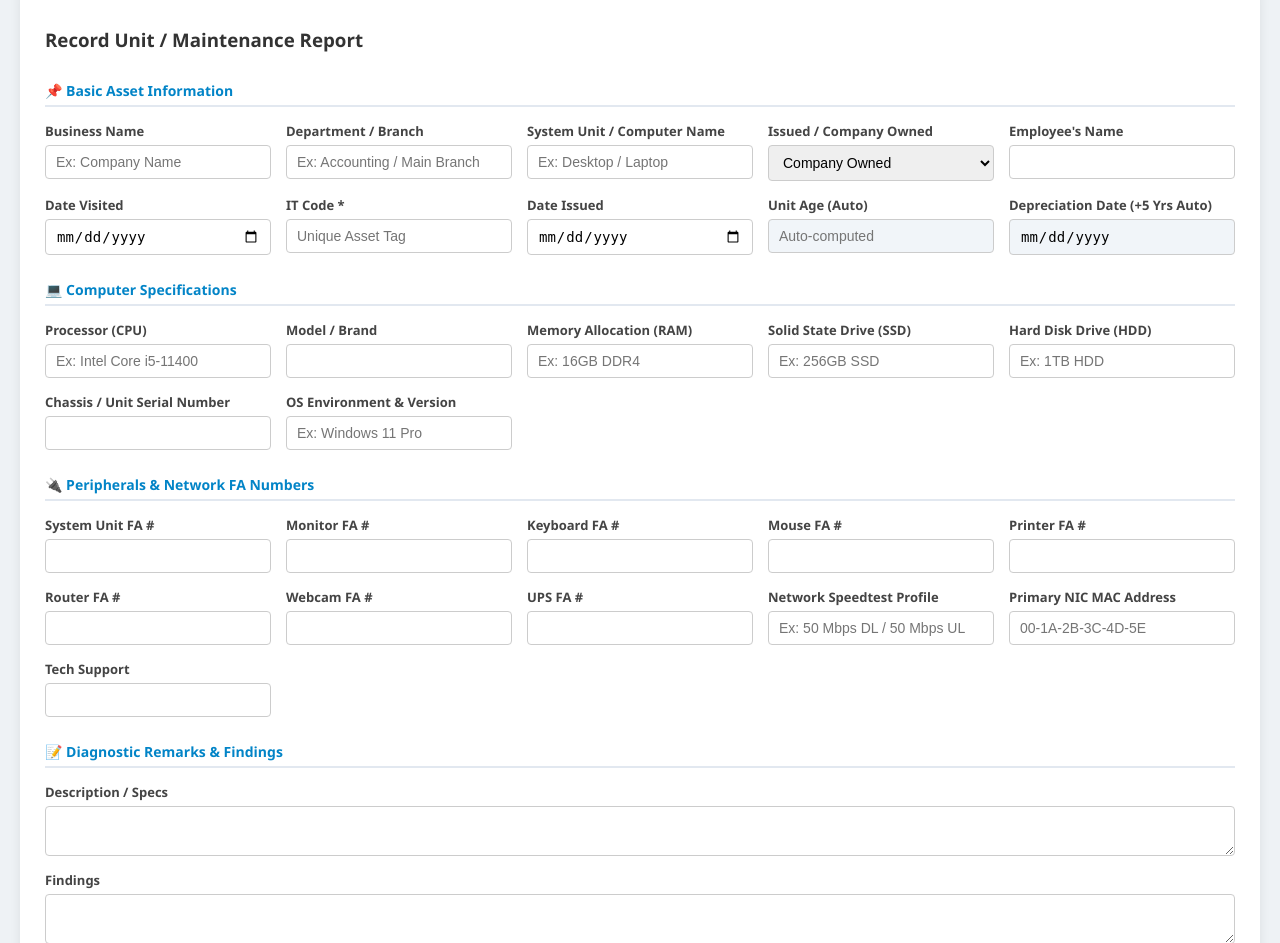
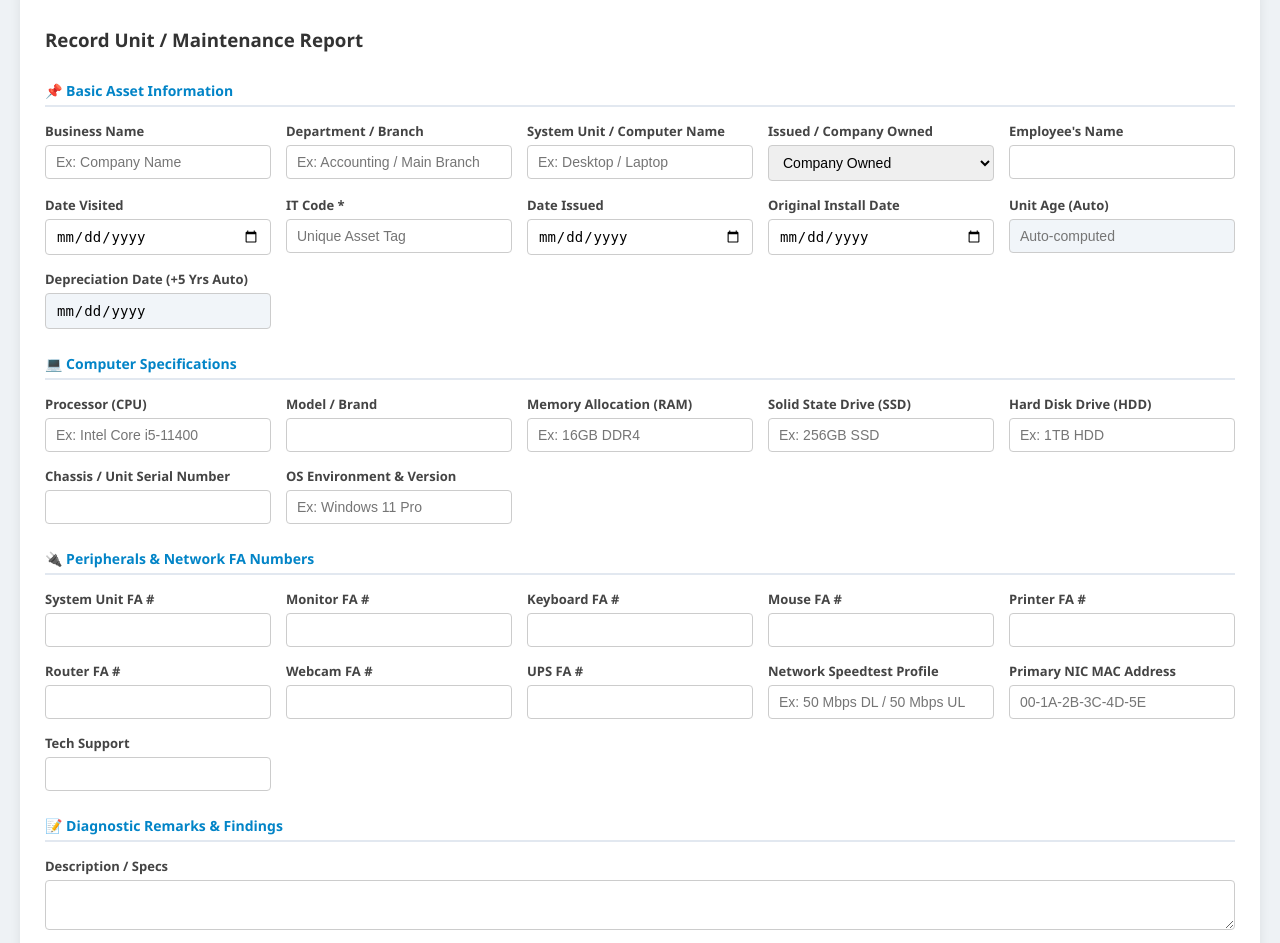
Before and after one commit to reianrd328/it-inventory-system, a Flask app: template templates/index.html in a window 1280 px wide. Shown: the part 297-1240 px from the top of the page. Run offline with Flask 3, Linux system fonts and the light colour scheme; the template is opened without the code that fills it, so the values that code supplies are empty.

Commit message:
Update index.html

```diff
--- a/templates/index.html
+++ b/templates/index.html
@@ -231,6 +231,7 @@
                     <div class="form-group"><label>Date Visited</label><input type="date" id="date_visited" onchange="calculateDates()"></div>
                     <div class="form-group"><label>IT Code *</label><input type="text" id="it_code" required placeholder="Unique Asset Tag"></div>
                     <div class="form-group"><label>Date Issued</label><input type="date" id="date_issued" onchange="calculateDates()"></div>
+                    <div class="form-group"><label>Original Install Date</label><input type="date" id="original_install_date"></div>
 
                     <div class="form-group">
                         <label>Unit Age (Auto)</label>
@@ -313,7 +314,7 @@
                             <li><span class="chk-box">◯</span> Check PC Application</li>
                             <li><span class="chk-box">◯</span> Removed Unnecessary Application - Capture</li>
                             <li><span class="chk-box">◯</span> On Run <em>"Systeminfo"</em></li>
-                            <li><span class="chk-box">◯</span> Original Install Date: ____________________</li>
+                            <li><span class="chk-box">◯</span> Original Install Date: <span class="bv_val_orig_install" style="border-bottom: 1px solid #000; padding: 0 5px;"></span></li>
                             <li><span class="chk-box">◯</span> Check Google Drive Backup</li>
                             <li><span class="chk-box">◯</span> Check PC backup Drive D:</li>
                             <li><span class="chk-box">◯</span> Check Browser Bookmarks/History-Capture/Prohibited site</li>
@@ -405,7 +406,7 @@
                             <li><span class="chk-box">◯</span> Check PC Application</li>
                             <li><span class="chk-box">◯</span> Removed Unnecessary Application - Capture</li>
                             <li><span class="chk-box">◯</span> On Run <em>"Systeminfo"</em></li>
-                            <li><span class="chk-box">◯</span> Original Install Date: ____________________</li>
+                            <li><span class="chk-box">◯</span> Original Install Date: <span class="bv_val_orig_install" style="border-bottom: 1px solid #000; padding: 0 5px;"></span></li>
                             <li><span class="chk-box">◯</span> Check Google Drive Backup</li>
                             <li><span class="chk-box">◯</span> Check PC backup Drive D:</li>
                             <li><span class="chk-box">◯</span> Check Browser Bookmarks/History-Capture/Prohibited site</li>
@@ -818,6 +819,7 @@
             document.getElementById('storage_capacity').value = item.storage_capacity || '';
             document.getElementById('serial_hdd_all').value = item.serial_hdd_all || '';
             document.getElementById('date_issued').value = item.date_issued || '';
+            document.getElementById('original_install_date').value = item.original_install_date || '';
             document.getElementById('fa_number').value = item.fa_number || '';
             document.getElementById('mac_address').value = item.mac_address || '';
             document.getElementById('tech_support').value = item.tech_support || '';
@@ -885,6 +887,7 @@
             document.querySelectorAll('.bv_val_storage').forEach(el => el.innerText = item.storage_capacity || 'N/A');
             document.querySelectorAll('.bv_val_hdd').forEach(el => el.innerText = item.hdd_capacity || 'N/A');
             document.querySelectorAll('.bv_val_os').forEach(el => el.innerText = item.os_version || 'N/A');
+            document.querySelectorAll('.bv_val_orig_install').forEach(el => el.innerText = item.original_install_date || 'N/A');
             document.querySelectorAll('.bv_val_mon_fa').forEach(el => el.innerText = item.monitor_fa || 'N/A');
             document.querySelectorAll('.bv_val_kb_fa').forEach(el => el.innerText = item.keyboard_fa || 'N/A');
             document.querySelectorAll('.bv_val_mouse_fa').forEach(el => el.innerText = item.mouse_fa || 'N/A');
@@ -951,6 +954,7 @@
                 serial_hdd_all: document.getElementById('serial_hdd_all').value,
                 description_specs: document.getElementById('description_specs').value,
                 date_issued: document.getElementById('date_issued').value,
+                original_install_date: document.getElementById('original_install_date').value,
                 unit_age: document.getElementById('unit_age').value,
                 depreciation_date: document.getElementById('depreciation_date').value,
                 fa_number: document.getElementById('fa_number').value,
```
